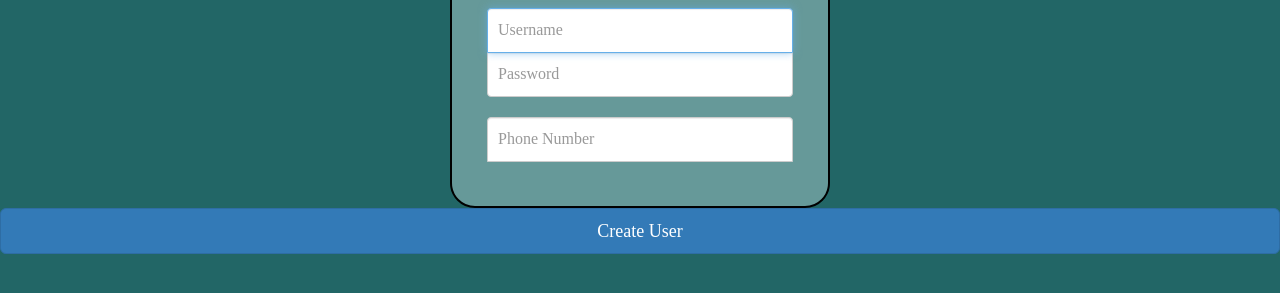
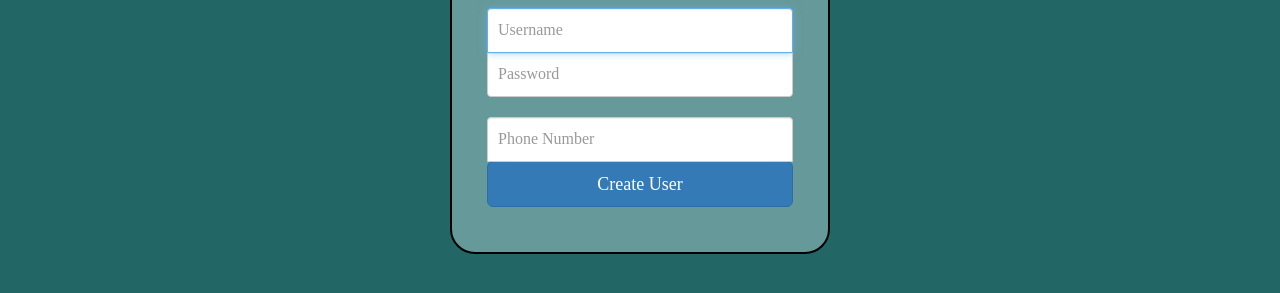
Before and after one commit to andytl/dubhacks-2014, a plain HTML site: page frontend/signup.html in a window 1280 px wide. Shown: the part 321-614 px from the top of the page. Drawn offline with nearby package versions, Linux system fonts and the light colour scheme; a web font is replaced by a local one.

Commit message:
moved button back into div

```diff
--- a/frontend/signup.html
+++ b/frontend/signup.html
@@ -31,8 +31,8 @@
 			      <input type="password" class="form-control" name="password" placeholder="Password" required=""/>
 			      <input type="text" class="form-control" name="phone_number" placeholder="Phone Number" required="" autofocus="" />
 
+			      <button id="signup_button" class="btn btn-lg btn-primary btn-block" type="button">Create User</button>
 			    </form>
-			      <button id="signup_button" class="btn btn-lg btn-primary btn-block" >Create User</button>
 			 </div>
 
 	</body>
```
